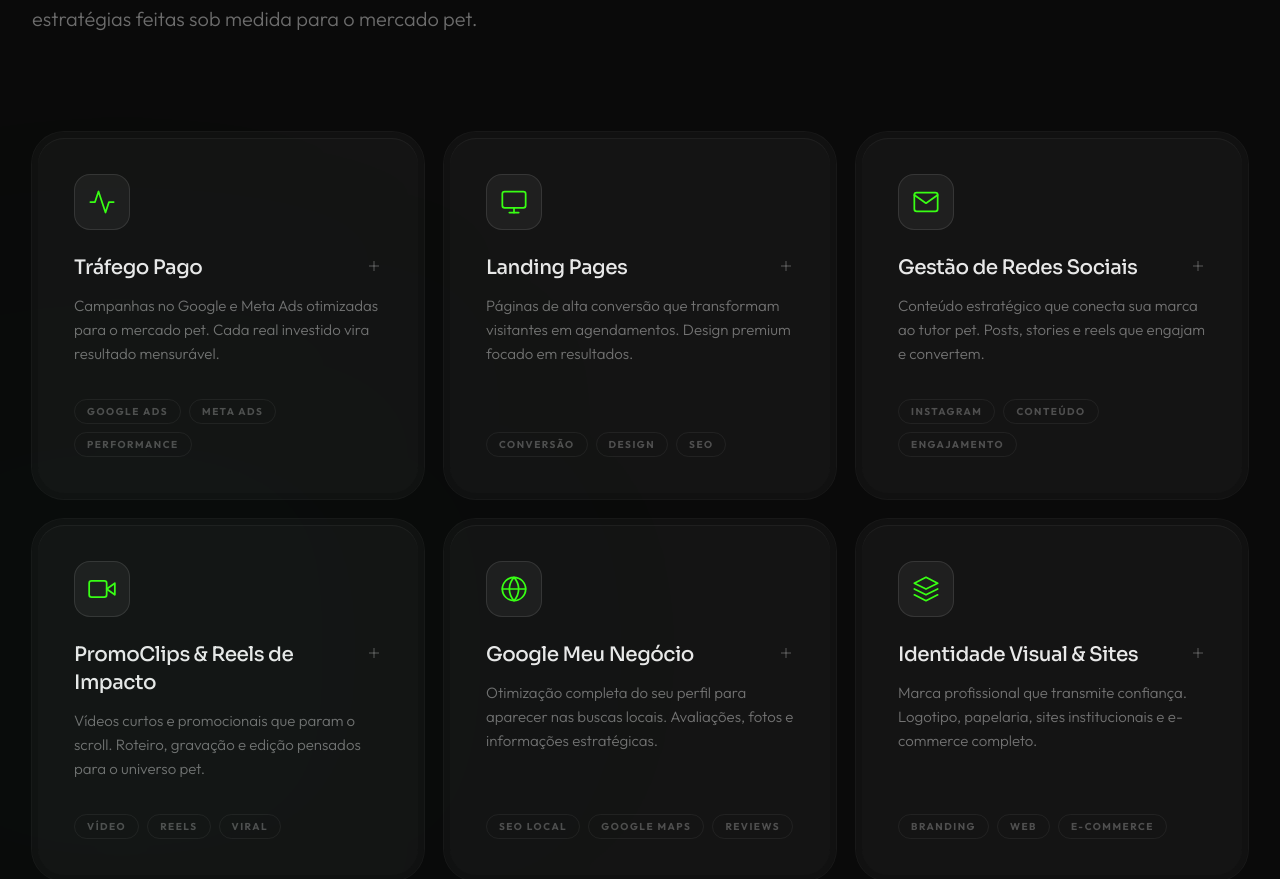
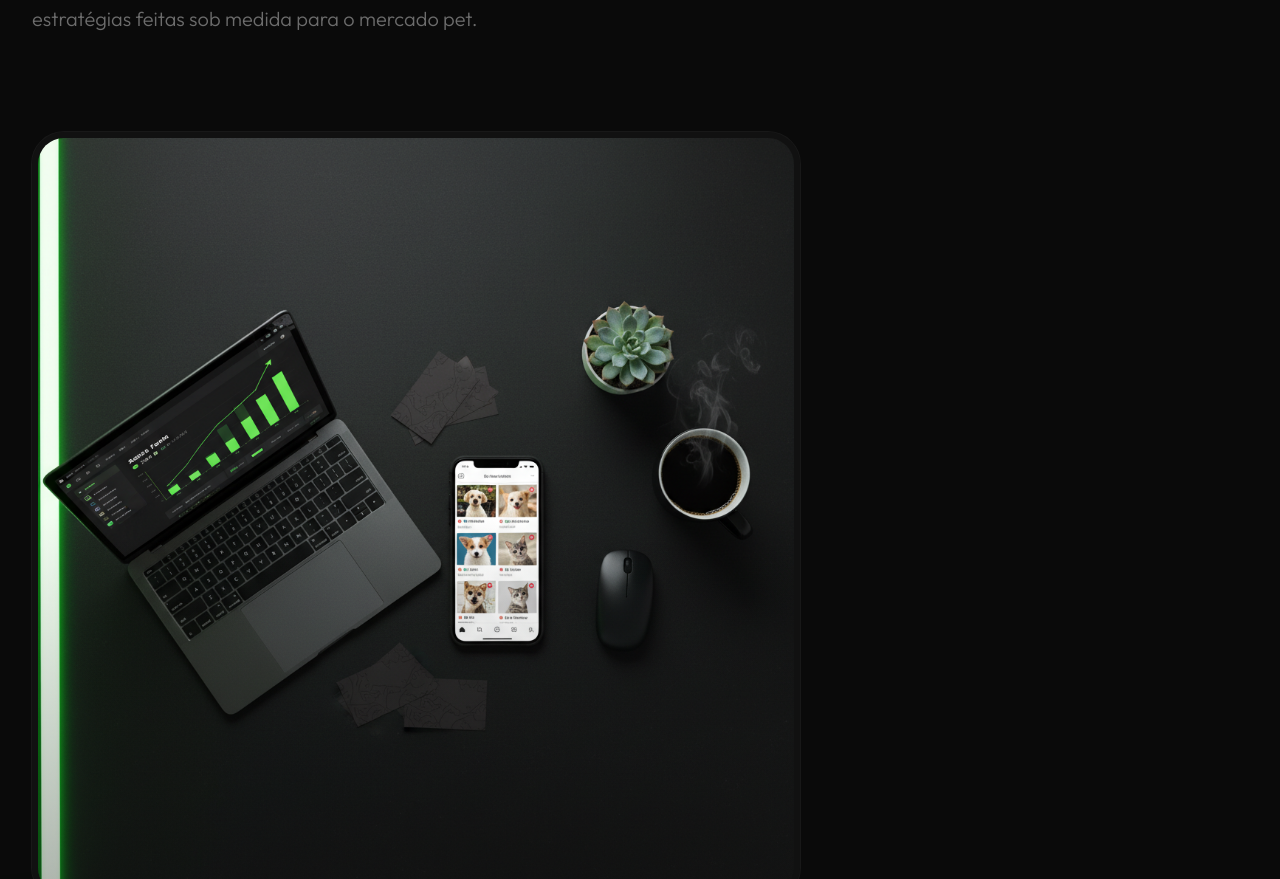
Before and after one commit to Plapada/petforce-lp, a Next.js app: page / in a window 1280 px wide. Shown: the part 2724-3603 px from the top of the page. Built offline with nearby package versions, Linux system fonts and the light colour scheme.

Commit message:
fix: restore flatlay image above services grid (scrolls normally)
Image placed as showcase above the 3-col grid instead of sticky sidebar.

Co-Authored-By: Claude Opus 4.6 (1M context) <noreply@anthropic.com>

```diff
--- a/src/components/Services.tsx
+++ b/src/components/Services.tsx
@@ -196,6 +196,28 @@ export default function Services() {
           </p>
         </motion.div>
 
+        {/* Flatlay showcase */}
+        <motion.div
+          className="mb-10 md:mb-16"
+          initial={{ opacity: 0, y: 30 }}
+          whileInView={{ opacity: 1, y: 0 }}
+          viewport={{ once: true, margin: "-80px" }}
+          transition={{ type: "spring", stiffness: 80, damping: 20 }}
+        >
+          <div className="bg-white/[0.03] ring-1 ring-white/[0.06] p-1 md:p-1.5 rounded-[1.5rem] md:rounded-[2rem] max-w-3xl">
+            <div className="relative rounded-[calc(1.5rem-0.25rem)] md:rounded-[calc(2rem-0.375rem)] overflow-hidden">
+              <Image
+                src="/services-flatlay.png"
+                alt="Marketing digital — ferramentas e estratégias para o mercado pet"
+                width={800}
+                height={450}
+                className="w-full h-auto"
+              />
+              <div className="absolute inset-0 bg-gradient-to-t from-dark/30 via-transparent to-transparent" />
+            </div>
+          </div>
+        </motion.div>
+
         {/* Services grid */}
         <div className="grid grid-cols-1 md:grid-cols-2 lg:grid-cols-3 gap-4 md:gap-5">
           {services.map((service, i) => (
```
